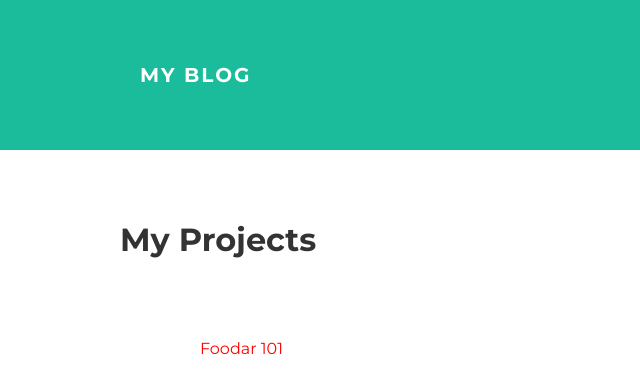
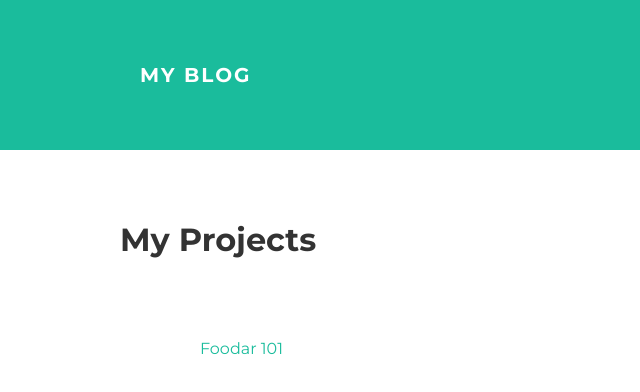
Before and after one commit to okiyitooo/okiyitooo.github.io, a plain HTML site: page Projects.html in a window 1280 px wide. Shown: the full height of the page, 0-640 px from the left. Drawn offline with Linux system fonts and the light colour scheme.

Commit message:
Update Projects.html

```diff
--- a/Projects.html
+++ b/Projects.html
@@ -18,7 +18,7 @@
             margin: 20px;
         }
         .box{
-            color:red;
+            bacground-color:red;
         }
         .rund{
             border-radius:10px;
```
